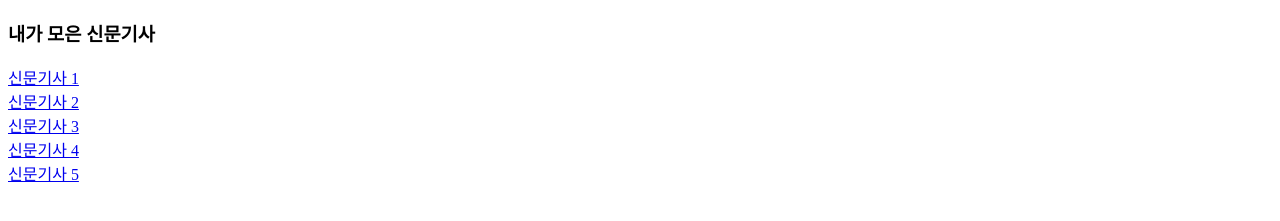
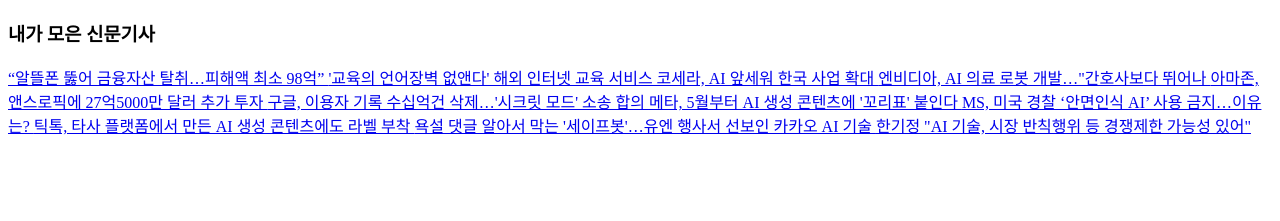
Before and after one commit to nenongkim/mis, a plain HTML site: page index.html in a window 1280 px wide. Shown: the part 449-670 px from the top of the page. Drawn offline with Linux system fonts and the light colour scheme.

Commit message:
Add files via upload

```diff
--- a/index.html
+++ b/index.html
@@ -4,15 +4,22 @@
     </head>
     <body>
         <h3>자기 소개</h3>
-          이름:김예원<br>
-          관심분야:AI융합<br>
-          희망직업:기업경영 관련 직종 <br>
+            이름: 김예원<br>
+            관심분야: AI 딥러닝 <br>
+            희망직업: 마케팅 관련 업종 <br>
         <img src='https://th.bing.com/th/id/R.92d1e67c22ec6106675e8161c147aaeb?rik=ilisblnQ%2fUXnPQ&riu=http%3a%2f%2fblogfiles.naver.net%2f20150628_92%2funnonu_1435495926546fOfEb_JPEG%2f%c4%a3%c4%a5%25B6%25F3%25C1%25E3_(3).jpg&ehk=DvhEgvjEQKSNILQ9QHJO8jdpPpnN3B2ogq49q5cb3P8%3d&risl=&pid=ImgRaw&r=0'><br>이미지출처:네이버블로그<br>
-        <h3>내가 모은 신문기사</h3>
-           <a href ='https://news.kbs.co.kr/news/pc/view/view.do?ncd=7907174' target = '_blank'> 신문기사 1 </a><br>
-           <a href ='https://n.news.naver.com/mnews/article/469/0000790074' target = '_blank'> 신문기사 2 </a><br>
-           <a href ='https://n.news.naver.com/mnews/article/277/0005396141' target = '_blank'> 신문기사 3 </a><br>
-           <a href ='https://n.news.naver.com/mnews/article/003/0012455503' target = '_blank'> 신문기사 4 </a><br>
-           <a href ='https://n.news.naver.com/mnews/article/001/0014604009' target = '_blank'> 신문기사 5 </a><br>
-     </body>
+
+         <h3>내가 모은 신문기사</h3>
+             <a href = 'https://news.kbs.co.kr/news/pc/view/view.do?ncd=7907174'  target = '_blank'> “알뜰폰 뚫어 금융자산 탈취…피해액 최소 98억” </a>
+             <a href = 'https://n.news.naver.com/mnews/article/469/0000790074'  target = '_blank'> '교육의 언어장벽 없앤다' 해외 인터넷 교육 서비스 코세라, AI 앞세워 한국 사업 확대 </a>
+             <a href = 'https://n.news.naver.com/mnews/article/277/0005396141'  target = '_blank'> 엔비디아, AI 의료 로봇 개발…"간호사보다 뛰어나 </a>
+             <a href = 'https://n.news.naver.com/mnews/article/003/0012455503'  target = '_blank'> 아마존, 앤스로픽에 27억5000만 달러 추가 투자 </a>
+             <a href = 'https://n.news.naver.com/mnews/article/001/0014604009'  target = '_blank'> 구글, 이용자 기록 수십억건 삭제…'시크릿 모드' 소송 합의 </a>
+             <a href = 'https://n.news.naver.com/mnews/article/015/0004969651'  target = '_blank'> 메타, 5월부터 AI 생성 콘텐츠에 '꼬리표' 붙인다 </a>
+             <a href = 'https://n.news.naver.com/mnews/article/138/0002172631'  target = '_blank'> MS, 미국 경찰 ‘안면인식 AI’ 사용 금지…이유는? </a>
+             <a href = 'https://n.news.naver.com/mnews/article/366/0000991759'  target = '_blank'> 틱톡, 타사 플랫폼에서 만든 AI 생성 콘텐츠에도 라벨 부착 </a>
+             <a href = 'https://n.news.naver.com/mnews/article/421/0007541096'  target = '_blank'> 욕설 댓글 알아서 막는 '세이프봇'…유엔 행사서 선보인 카카오 AI 기술 </a>
+             <a href = 'https://n.news.naver.com/mnews/article/277/0005423737'  target = '_blank'> 한기정 "AI 기술, 시장 반칙행위 등 경쟁제한 가능성 있어" </a>
+
+    </body>
 </html>
```
